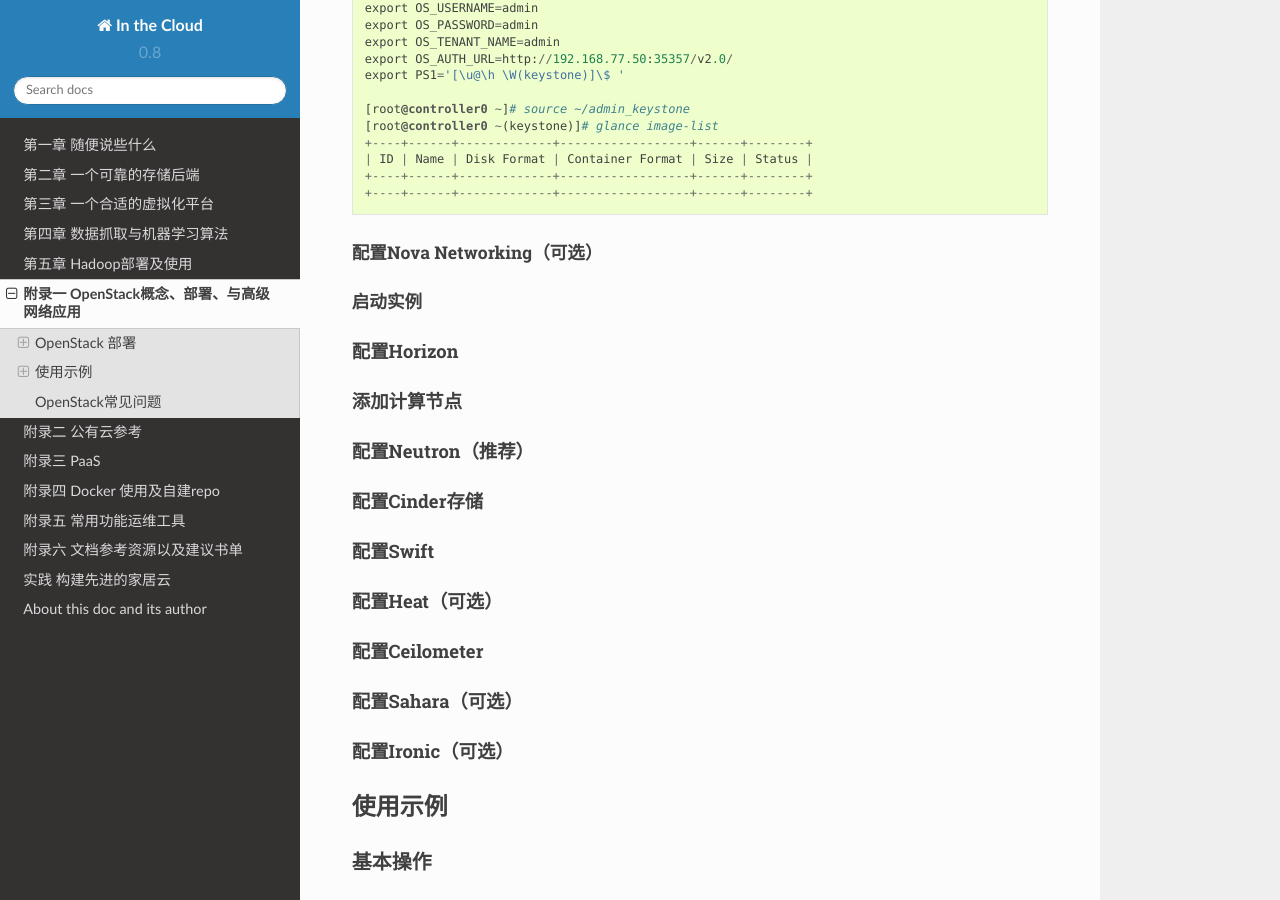
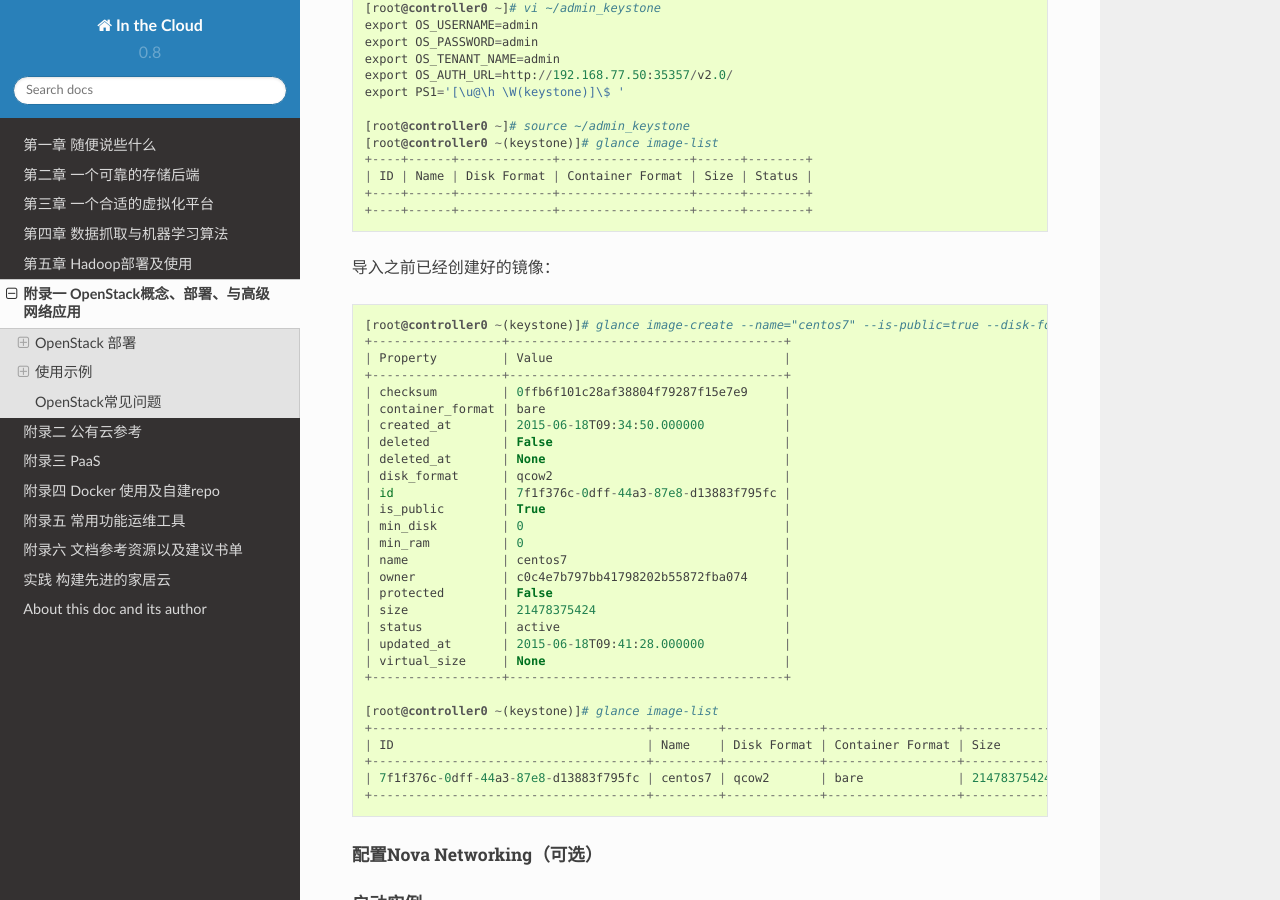
Before and after one commit to lofyer/InTheCloud, a Sphinx documentation site: the page built from source/posts/appendix01.rst, in a window 1280 px wide and 900 px high, scrolled down 13309 px. Built offline with Sphinx 7.4.7 and the Read the Docs theme 2.0.0, drawn with Linux system fonts in a browser that asks for light colours; formulas are drawn with MathJax 3; some of the changed text lies outside the part shown.

Commit message:
ready for neutron，加油

```diff
--- a/source/posts/appendix01.rst
+++ b/source/posts/appendix01.rst
@@ -325,11 +325,11 @@
       | 9acf83020ae34047b6f1e320c352ae44 | service |   True  |
       +----------------------------------+---------+---------+
 
-添加角色：
+创建角色：
 
 .. code::
 
-    # 添加admin角色
+    # 创建admin角色
     [root@controller0 ~]# keystone role-create --name admin
       +----------+----------------------------------+
       | Property |              Value               |
@@ -338,7 +338,7 @@
       |   name   |              admin               |
       +----------+----------------------------------+
 
-    # 添加Member角色
+    # 创建Member角色
     [root@controller0 ~]# keystone role-create --name Member
       +----------+----------------------------------+
       | Property |              Value               |
@@ -745,6 +746,40 @@
     +----+------+-------------+------------------+------+--------+
     +----+------+-------------+------------------+------+--------+
 
+导入之前已经创建好的镜像：
+
+.. code::
+
+    [root@controller0 ~(keystone)]# glance image-create --name="centos7" --is-public=true --disk-format=qcow2 --container-format=bare < rhel7.0.qcow2
+    +------------------+--------------------------------------+
+    | Property         | Value                                |
+    +------------------+--------------------------------------+
+    | checksum         | 0ffb6f101c28af38804f79287f15e7e9     |
+    | container_format | bare                                 |
+    | created_at       | 2015-06-18T09:34:50.000000           |
+    | deleted          | False                                |
+    | deleted_at       | None                                 |
+    | disk_format      | qcow2                                |
+    | id               | 7f1f376c-0dff-44a3-87e8-d13883f795fc |
+    | is_public        | True                                 |
+    | min_disk         | 0                                    |
+    | min_ram          | 0                                    |
+    | name             | centos7                              |
+    | owner            | c0c4e7b797bb41798202b55872fba074     |
+    | protected        | False                                |
+    | size             | 21478375424                          |
+    | status           | active                               |
+    | updated_at       | 2015-06-18T09:41:28.000000           |
+    | virtual_size     | None                                 |
+    +------------------+--------------------------------------+
+
+    [root@controller0 ~(keystone)]# glance image-list
+    +--------------------------------------+---------+-------------+------------------+-------------+--------+
+    | ID                                   | Name    | Disk Format | Container Format | Size        | Status |
+    +--------------------------------------+---------+-------------+------------------+-------------+--------+
+    | 7f1f376c-0dff-44a3-87e8-d13883f795fc | centos7 | qcow2       | bare             | 21478375424 | active |
+    +--------------------------------------+---------+-------------+------------------+-------------+--------+
+
 配置Nova Networking（可选）
 ~~~~~~~~~~~~~~~~~~~~~~~~~~~
 
```
Also changed, not shown: other parts of source/posts/appendix01.rst (+7 -6 lines).
